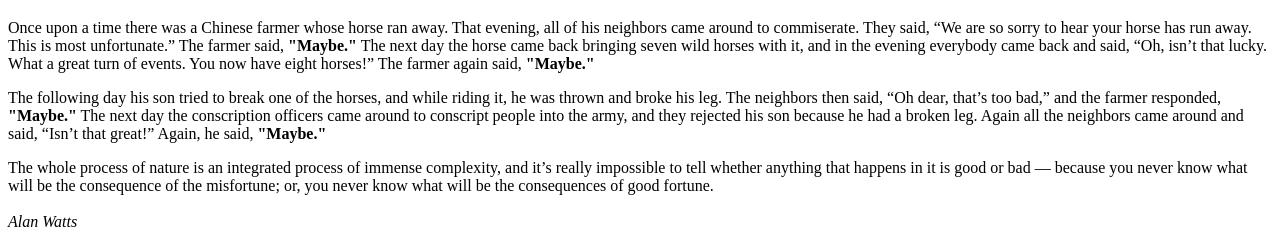
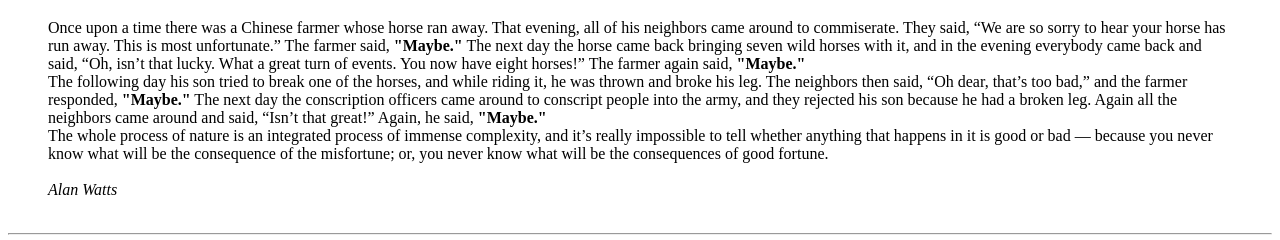
Before and after one commit to Ilger/progressive-enhancement, a plain HTML site: page index.html in a window 1280 px wide. Shown: the part 551-791 px from the top of the page. Drawn offline with Linux system fonts and the light colour scheme.

Commit message:
add link to img source, make main content a blockquote

```diff
--- a/index.html
+++ b/index.html
@@ -11,7 +11,7 @@
   11 may 2016, Alexandre Gorius
 </header>
 
-<img src="https://cdn-images-1.medium.com/max/1000/1*2PCmLZyzQaF2pyKYkSTFpA.jpeg" alt="A dude spraying a hallway with a fire extinguisher">  ]
+<a href="https://byrslf.co/theres-no-good-nor-bad-85a62f371abc"> <img src="https://cdn-images-1.medium.com/max/1000/1*2PCmLZyzQaF2pyKYkSTFpA.jpeg" alt="A dude spraying a hallway with a fire extinguisher"></a>
 
 <ol>
 <caption>Preamble </caption>
@@ -22,14 +22,15 @@
 
 <h1>The story</h1>
 
-<p>
-Once upon a time there was a Chinese farmer whose horse ran away. That evening, all of his neighbors came around to commiserate. They said, “We are so sorry to hear your horse has run away. This is most unfortunate.” The farmer said, <strong>"Maybe."</strong> The next day the horse came back bringing seven wild horses with it, and in the evening everybody came back and said, “Oh, isn’t that lucky. What a great turn of events. You now have eight horses!” The farmer again said, <strong>"Maybe."</strong><br></p>
-<p>
-The following day his son tried to break one of the horses, and while riding it, he was thrown and broke his leg. The neighbors then said, “Oh dear, that’s too bad,” and the farmer responded, <strong>"Maybe."</strong> The next day the conscription officers came around to conscript people into the army, and they rejected his son because he had a broken leg. Again all the neighbors came around and said, “Isn’t that great!” Again, he said, <strong>"Maybe."</strong><br></p>
-<p>
+<blockquote cite="https://www.youtube.com/watch?v=OX0OARBqBp0">
+
+Once upon a time there was a Chinese farmer whose horse ran away. That evening, all of his neighbors came around to commiserate. They said, “We are so sorry to hear your horse has run away. This is most unfortunate.” The farmer said, <strong>"Maybe."</strong> The next day the horse came back bringing seven wild horses with it, and in the evening everybody came back and said, “Oh, isn’t that lucky. What a great turn of events. You now have eight horses!” The farmer again said, <strong>"Maybe."</strong><br>
+
+The following day his son tried to break one of the horses, and while riding it, he was thrown and broke his leg. The neighbors then said, “Oh dear, that’s too bad,” and the farmer responded, <strong>"Maybe."</strong> The next day the conscription officers came around to conscript people into the army, and they rejected his son because he had a broken leg. Again all the neighbors came around and said, “Isn’t that great!” Again, he said, <strong>"Maybe."</strong><br>
+
 The whole process of nature is an integrated process of immense complexity, and it’s really impossible to tell whether anything that happens in it is good or bad — because you never know what will be the consequence of the misfortune; or, you never know what will be the consequences of good fortune.<br><br>
 
-<cite>Alan Watts</cite> <br> <br> </p>
+<cite>Alan Watts</cite> <br> <br> </blockquote>
 
 
 <hr>
```
